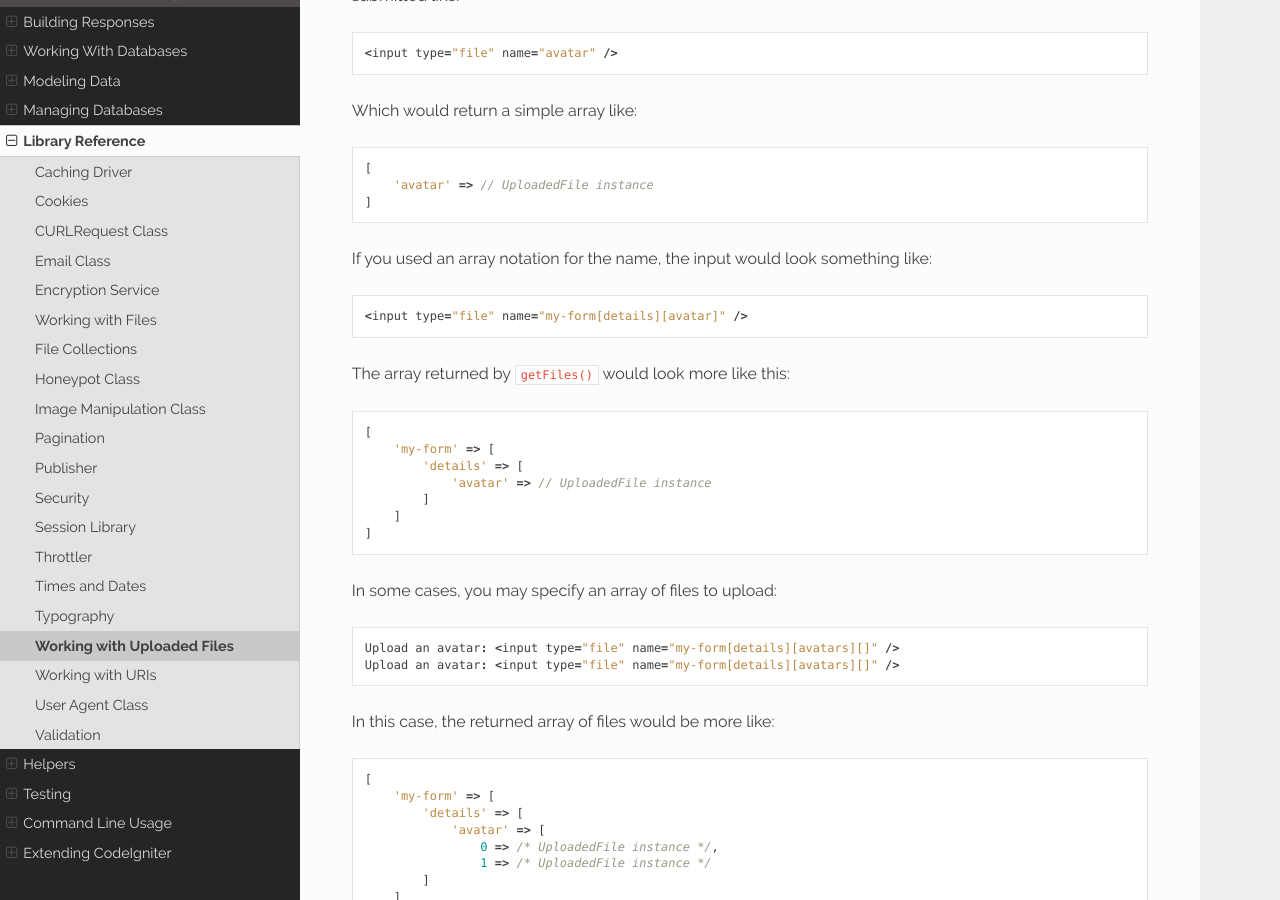
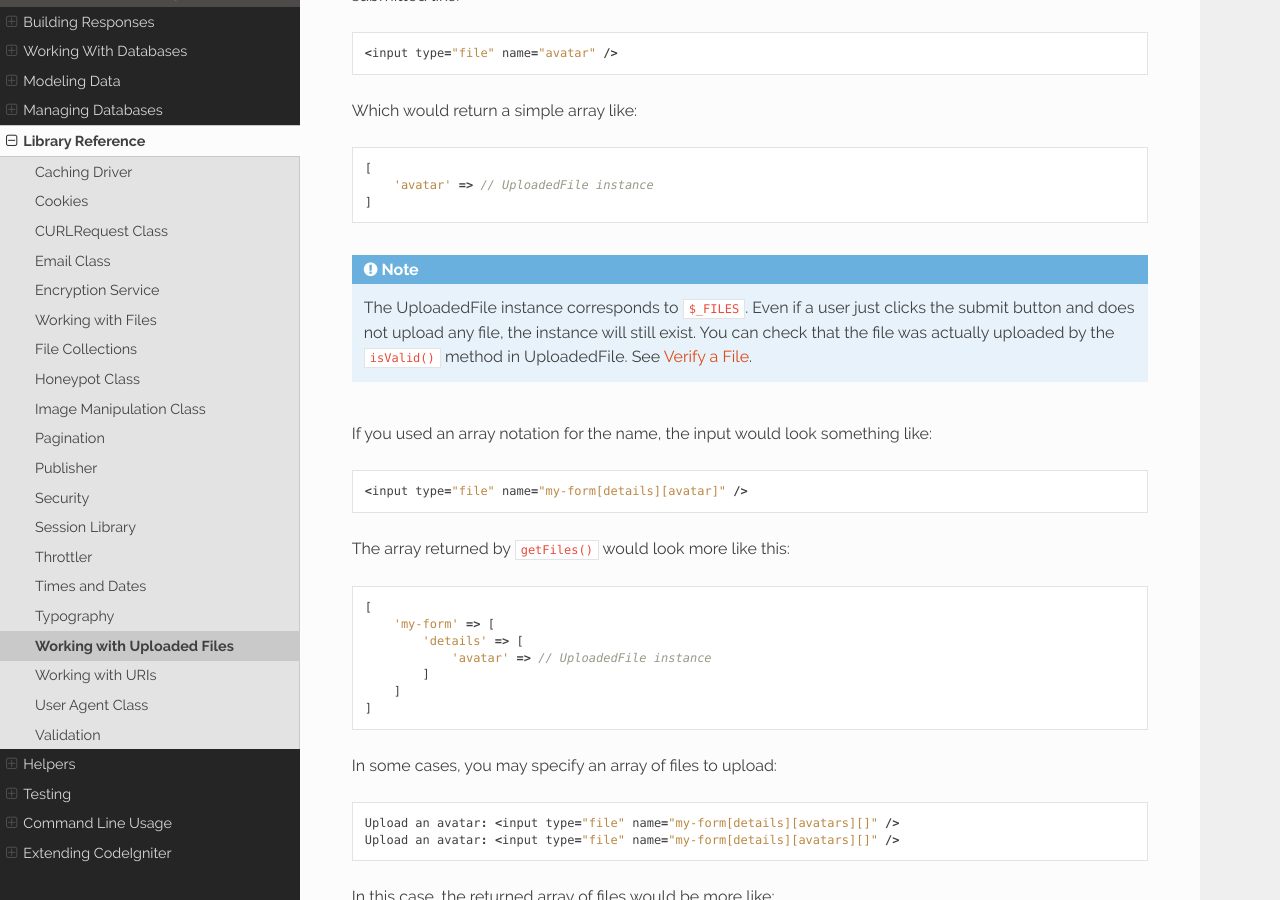
Before and after one commit to NEKOGET/ci4_user_guide_src, a Sphinx documentation site: the page built from source/libraries/uploaded_files.rst, in a window 1280 px wide and 900 px high, scrolled down 4332 px. Built offline with Sphinx 7.4.7 and the Read the Docs theme 2.0.0, drawn with Linux system fonts in a browser that asks for light colours; some of the changed text lies outside the part shown.

Commit message:
docs: add note about UploadedFile instance when no file was uploaded

```diff
--- a/source/incoming/incomingrequest.rst
+++ b/source/incoming/incomingrequest.rst
@@ -316,6 +316,8 @@ multi-file upload, based on the filename given in the HTML file input::
 
     $files = $request->getFileMultiple('userfile');
 
+.. note:: The files here correspond to ``$_FILES``. Even if a user just clicks submit button of a form and does not upload any file, the file will still exist. You can check that the file was actually uploaded by the ``isValid()`` method in UploadedFile. See :ref:`verify-a-file` for more details.
+
 Content Negotiation
 -------------------
 
--- a/source/libraries/uploaded_files.rst
+++ b/source/libraries/uploaded_files.rst
@@ -194,6 +194,8 @@ Which would return a simple array like::
         'avatar' => // UploadedFile instance
     ]
 
+.. note:: The UploadedFile instance corresponds to ``$_FILES``. Even if a user just clicks the submit button and does not upload any file, the instance will still exist. You can check that the file was actually uploaded by the ``isValid()`` method in UploadedFile. See :ref:`verify-a-file`.
+
 If you used an array notation for the name, the input would look something like::
 
     <input type="file" name="my-form[details][avatar]" />
@@ -302,7 +304,9 @@ Working With the File
 Once you've retrieved the UploadedFile instance, you can retrieve information about the file in safe ways, as well as
 move the file to a new location.
 
-Verify A File
+.. _verify-a-file:
+
+Verify a File
 =============
 
 You can check that a file was actually uploaded via HTTP with no errors by calling the ``isValid()`` method::
```
